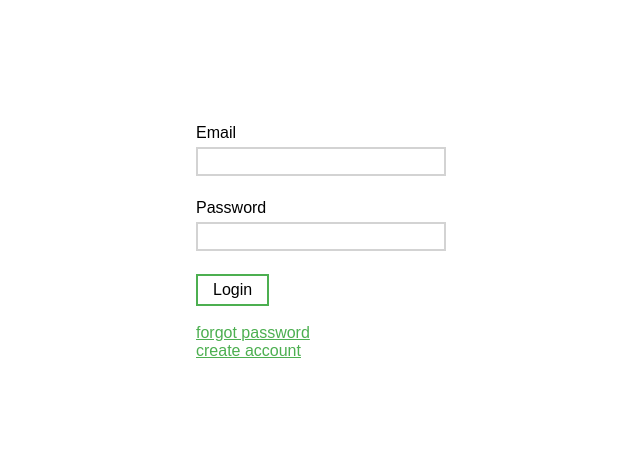
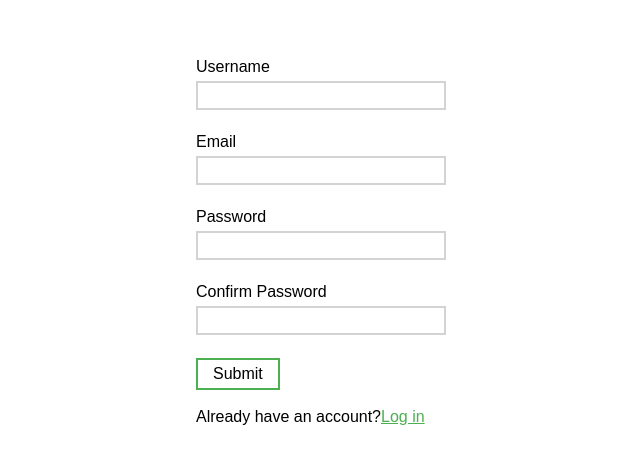
Before and after one commit to adroste/tuc-astro-nowte, a React (Create React App) app in the folder client-user/: page /register in a window 1280 px wide. Shown: the part 158-622 px from the top of the page, without its empty margins (319-959 px from the left). Built offline with nearby package versions, Linux system fonts and the light colour scheme.

Commit message:
added simple react router dom (replaced old state machine)

```diff
--- a/client-user/package.json
+++ b/client-user/package.json
@@ -4,9 +4,10 @@
   "private": true,
   "dependencies": {
     "prop-types": "^15.6.0",
-    "react": "^16.0.0",
-    "react-dom": "^16.0.0",
+    "react": "^16.1.0",
+    "react-dom": "^16.1.0",
     "react-redux": "^5.0.6",
+    "react-router-dom": "^4.2.2",
     "react-scripts": "0.9.5",
     "redux": "^3.7.2"
   },
--- a/client-user/src/Actions.js
+++ b/client-user/src/Actions.js
@@ -1,14 +1,3 @@
-/**
- * @param newState desired state
- * @returns action
- */
-export const stateChange = (newState) => {
-    return {
-        type: "STATE_CHANGE",
-        state: newState
-    };
-};
-
 /**
  * @param token sets the current login session token
  * @param email email of the logged in user
--- a/client-user/src/App.js
+++ b/client-user/src/App.js
@@ -7,49 +7,27 @@ import AwaitingValidationScreen from "./screens/AwaitingValidationScreen";
 import ForgotPasswordScreen from "./screens/ForgotPasswordScreen";
 import RequestEmailValidationScreen from "./screens/RequestEmailValidationScreen";
 import ResetPasswordScreen from "./screens/ResetPasswordScreen";
+import {BrowserRouter as Router, Route} from 'react-router-dom'
 
 import {store} from "./Redux";
 
 class App extends Component {
 
-    constructor(props) {
-        super(props);
+    render() {
+        return (
+        <Router>
+            <div>
+                <Route exact path="/" component={LoginScreen}/>
+                <Route exact path="/register" component={RegistrationScreen}/>
+                <Route exact path="/awaiting-validation" component={AwaitingValidationScreen}/>
+                <Route exact path="/forgot-password" component={ForgotPasswordScreen}/>
+                <Route exact path="/request-email-validation" component={RequestEmailValidationScreen}/>
+                <Route exact path="/reset-password" component={ResetPasswordScreen}/>
+            </div>
 
-        this.state = {
-            curState: "login"
-        };
 
-        store.subscribe(() => this.onStateChange(store.getState()))
-    }
-
-    /**
-     * called when the application state changed
-     */
-    onStateChange = (state) => {
-        if(state.state !== this.state.curState){
-            this.setState({
-                curState: state.state
-            });
-        }
-    };
-
-    render() {
-        switch (this.state.curState){
-            case "login":
-                return <LoginScreen/>;
-            case "register":
-                return <RegistrationScreen/>;
-            case "awaiting_validation":
-                return <AwaitingValidationScreen/>;
-            case "forgot_password":
-                return <ForgotPasswordScreen/>;
-            case "request_email_validation":
-                return <RequestEmailValidationScreen/>;
-            case "reset_password":
-                return <ResetPasswordScreen/>;
-            default:
-                return <h1>Invalid State: {this.state.curState}</h1>;
-        }
+        </Router>
+        );
     }
 }
 
--- a/client-user/src/Redux.js
+++ b/client-user/src/Redux.js
@@ -5,7 +5,6 @@ import { createStore } from 'redux';
  * @type {{state: string}} state for the state machine
  */
 const initialState = {
-    state: "login",
     token: undefined,
     email: undefined,
     username: undefined
@@ -17,11 +16,6 @@ const initialState = {
  */
 const dispatcher = (state = initialState, action) => {
     switch (action.type){
-        case "STATE_CHANGE":
-            return Object.assign({}, state, {
-                state: action.state
-            });
-
         case "LOGIN":
             return Object.assign({}, state, {
                 state: "logged_in",
--- a/client-user/src/index.js
+++ b/client-user/src/index.js
@@ -2,8 +2,9 @@ import React from 'react';
 import ReactDOM from 'react-dom';
 import App from './App';
 import './index.css';
+import {BrowserRouter as Router} from 'react-router-dom'
 
 ReactDOM.render(
-  <App />,
+        <App />,
   document.getElementById('root')
 );
--- a/client-user/src/screens/AwaitingValidationScreen.js
+++ b/client-user/src/screens/AwaitingValidationScreen.js
@@ -19,7 +19,7 @@ export default class AwaitingValidationScreen extends React.Component {
     }
 
     handleLoginClick = () => {
-        store.dispatch(action.stateChange("login"));
+        this.props.history.push("/");
     };
 
     render() {
--- a/client-user/src/screens/ForgotPasswordScreen.js
+++ b/client-user/src/screens/ForgotPasswordScreen.js
@@ -20,7 +20,7 @@ export default class ForgotPasswordScreen extends React.Component {
     }
 
     handleLoginClick = () => {
-        store.dispatch(action.stateChange("login"));
+        this.props.history.push("/");
     };
 
     handleResetClick = () => {
--- a/client-user/src/screens/LoginScreen.js
+++ b/client-user/src/screens/LoginScreen.js
@@ -19,11 +19,11 @@ export default class LoginScreen extends React.Component {
     }
 
     onCreateAccountClickHandler = () => {
-        store.dispatch(action.stateChange("register"));
+        this.props.history.push("/register");
     };
 
     onForgotPasswordClickHandler = () => {
-        store.dispatch(action.stateChange("forgot_password"));
+        this.props.history.push("/forgot-password");
     };
 
     render() {
--- a/client-user/src/screens/RegistrationScreen.js
+++ b/client-user/src/screens/RegistrationScreen.js
@@ -19,11 +19,11 @@ export default class RegistrationScreen extends React.Component {
     }
 
     handleSuccesfullRegistration = () => {
-        store.dispatch(action.stateChange("awaiting_validation"));
+        this.props.history.push("/awaiting-validation");
     };
 
     handleLoginClick = () => {
-        store.dispatch(action.stateChange("login"));
+        this.props.history.push("/");
     };
 
     render() {
--- a/client-user/src/screens/RequestEmailValidationScreen.js
+++ b/client-user/src/screens/RequestEmailValidationScreen.js
@@ -39,7 +39,7 @@ export default class RequestEmailValidationScreen extends React.Component {
     handleServerResponse = (response) => {
         if(response.status === 204){
             // succesfully sent email
-            store.dispatch(action.stateChange("awaiting_validation"));
+            this.props.history.push("/awaiting-validation");
         }
         else{
             response.json().then(
@@ -72,9 +72,8 @@ export default class RequestEmailValidationScreen extends React.Component {
     };
 
     handleLoginClick = () => {
-        store.dispatch(action.stateChange("login"));
-    }
-    ;
+        this.props.history.push("/");
+    };
 
     render() {
         return (
```
Also changed, not shown: 1 other file (tests, documents, lock files or other folders).
